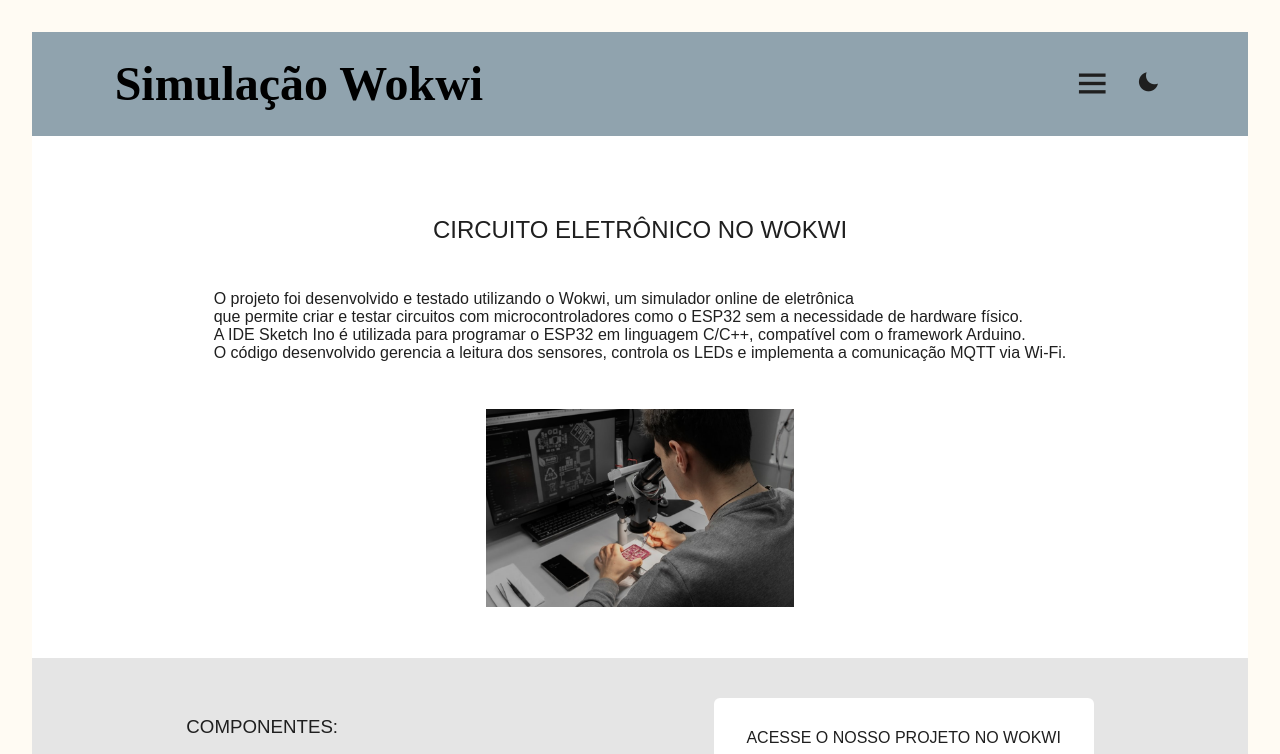
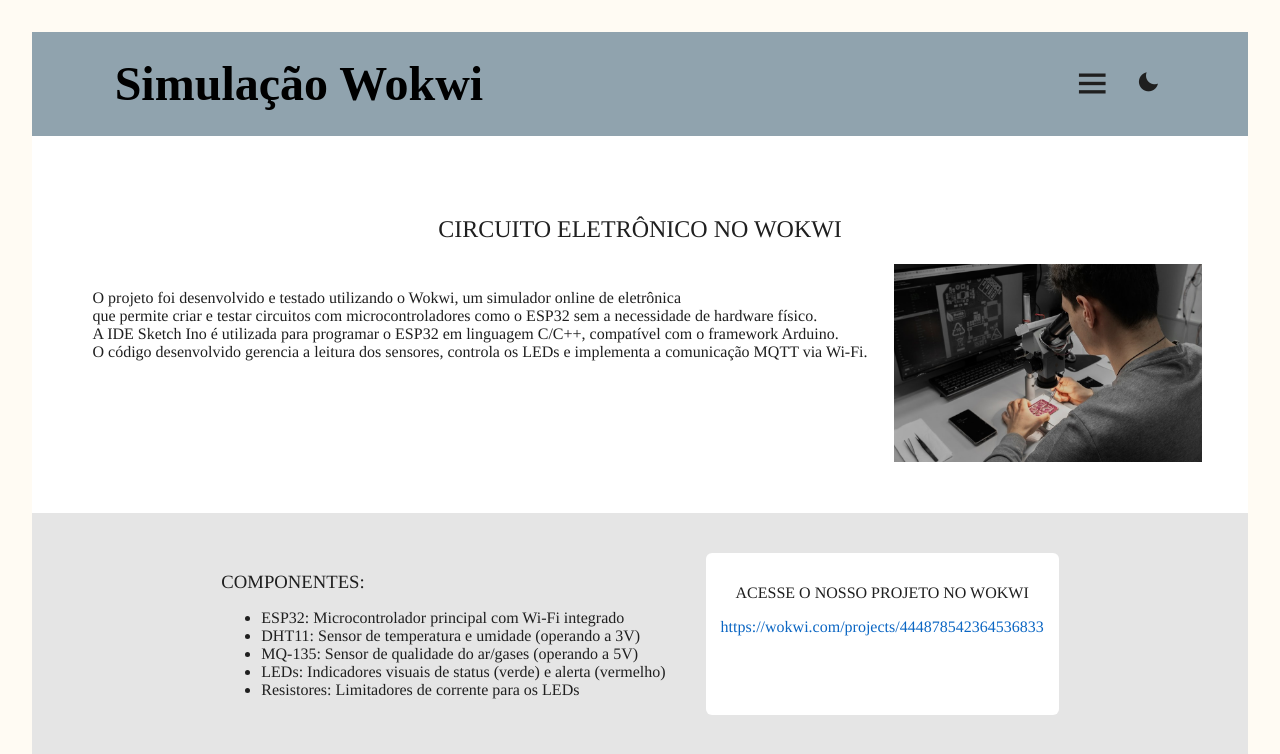
Before and after one commit to Matheus2570/Site-Projeto-IOT, a React (Vite) app: page /simulacao-wokwi in a window 1280 px wide. Shown: the top 754 px of the page. Built offline with nearby package versions, Linux system fonts and the light colour scheme.

Commit message:
dia 22/10

```diff
--- a/src/pages/simulacaoWokwi.jsx
+++ b/src/pages/simulacaoWokwi.jsx
@@ -3,7 +3,7 @@
 
 function SimulacaoWokwi() {
   return (
-    <div style={{ fontFamily: "Arial, sans-serif", backgroundColor: "#e5e5e5" }}>
+    <div style={{ fontFamily: "times", backgroundColor: "#e5e5e5" }}>
       {/* Cabeçalho */}
 
   {/* Seção do circuito */}
```
